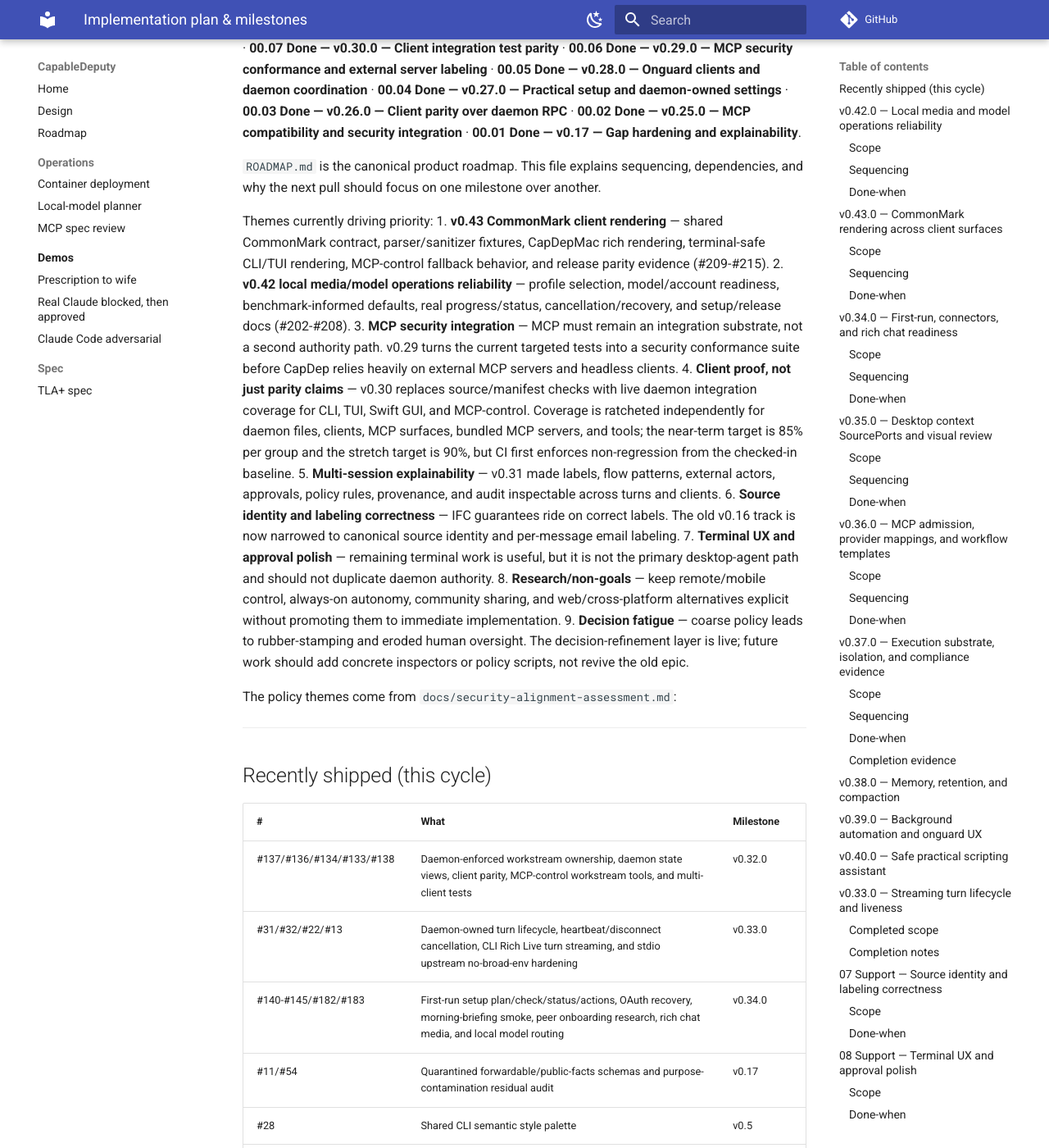
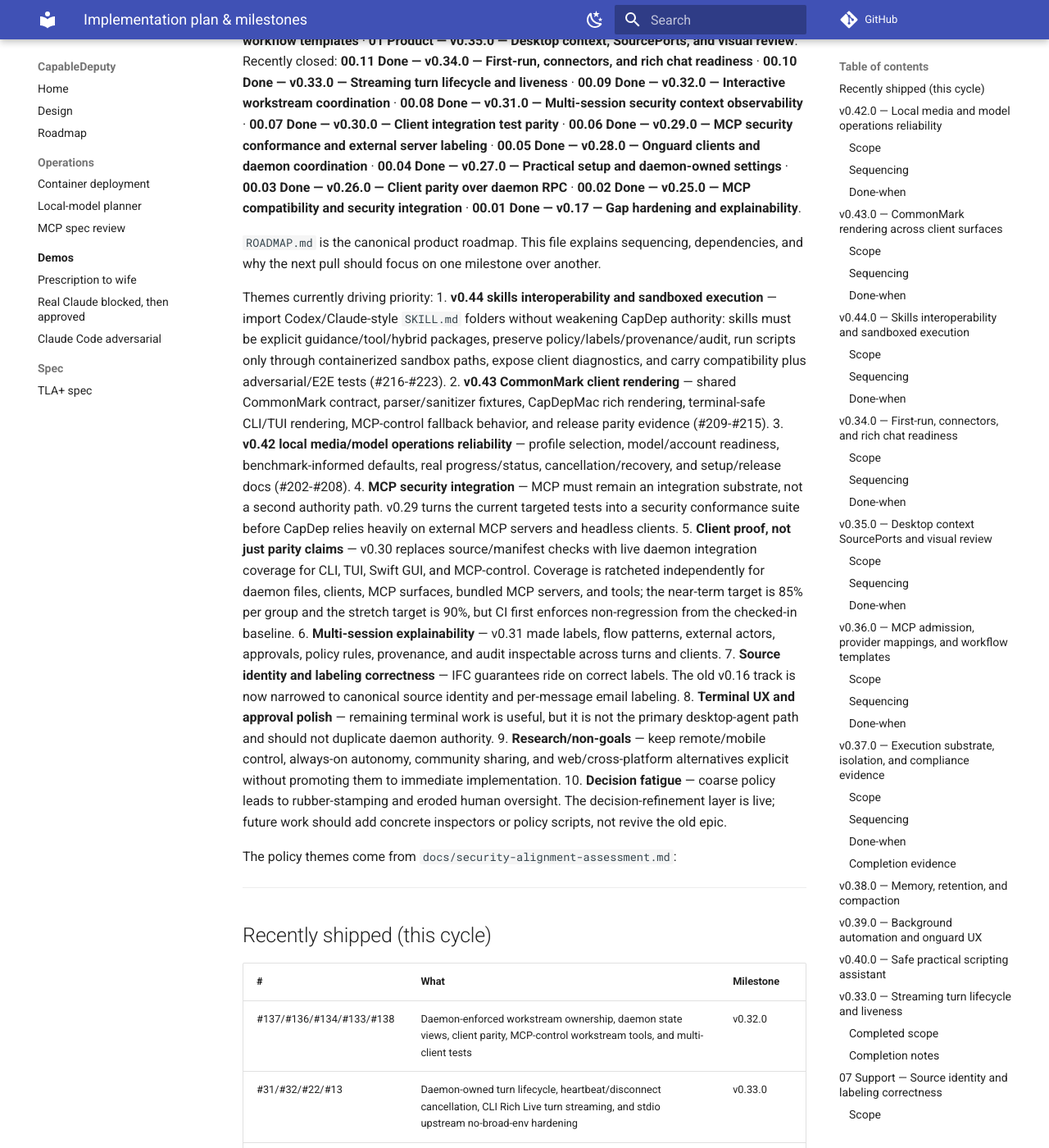
Before and after one commit to marctjones/capabledeputy, an MkDocs documentation site: the page built from docs/implementation-plan.md, in a window 1280 px wide and 1400 px high, scrolled down 642 px. Shown: the whole window at 82% size. Built offline with MkDocs 1.6.1 and Material for MkDocs 9.7.7, drawn with Linux system fonts in a browser that asks for light colours; comment, search, counter and statistics services are not loaded; some of the changed text lies outside the part shown.

Commit message:
docs: add v0.44 skills interoperability milestone

```diff
--- a/docs/implementation-plan.md
+++ b/docs/implementation-plan.md
@@ -2,17 +2,21 @@
 
 Living plan that organizes the open GitHub issues into sequenced milestones
 with dependencies. Authoritative status is GitHub; this doc is the *sequencing
-rationale*. Last refreshed 2026-07-03 — **v0.42 local media/model operations
-reliability** is closed and **v0.43 CommonMark rendering across client
-surfaces** is implemented locally for tracker closeout. The live GitHub tracker
-has no unmilestoned open issues, and every GitHub milestone title now carries
-an ordered prefix.
+rationale*. Last refreshed 2026-07-04 — **v0.42 local media/model operations
+reliability** is closed, **v0.43 CommonMark rendering across client surfaces**
+is implemented locally for tracker closeout, and **v0.44 skills
+interoperability and sandboxed execution** is the next open product milestone.
+The live GitHub tracker has no unmilestoned open issues, and every GitHub
+milestone title now carries an ordered prefix.
 
 Recently completed milestone (GitHub): **12 Product — v0.42.0 — Local media
 and model operations reliability**.
 
 Current closeout milestone (GitHub): **13 Product — v0.43.0 — CommonMark
 rendering across client surfaces**.
+
+Next implementation milestone (GitHub): **14 Product — v0.44.0 — Skills
+interoperability and sandboxed execution** (#216-#223).
 
 Recently completed product milestones: **11 Product — v0.41.0 — CapDepMac
 reliability and safe scripting UX** · **06 Product — v0.40.0 — Safe practical
@@ -39,37 +43,43 @@
 dependencies, and why the next pull should focus on one milestone over another.
 
 Themes currently driving priority:
-1. **v0.43 CommonMark client rendering** — shared CommonMark contract,
+1. **v0.44 skills interoperability and sandboxed execution** — import
+   Codex/Claude-style `SKILL.md` folders without weakening CapDep authority:
+   skills must be explicit guidance/tool/hybrid packages, preserve
+   policy/labels/provenance/audit, run scripts only through containerized
+   sandbox paths, expose client diagnostics, and carry compatibility plus
+   adversarial/E2E tests (#216-#223).
+2. **v0.43 CommonMark client rendering** — shared CommonMark contract,
    parser/sanitizer fixtures, CapDepMac rich rendering, terminal-safe CLI/TUI
    rendering, MCP-control fallback behavior, and release parity evidence
    (#209-#215).
-2. **v0.42 local media/model operations reliability** — profile selection,
+3. **v0.42 local media/model operations reliability** — profile selection,
    model/account readiness, benchmark-informed defaults, real progress/status,
    cancellation/recovery, and setup/release docs (#202-#208).
-3. **MCP security integration** — MCP must remain an integration substrate, not
+4. **MCP security integration** — MCP must remain an integration substrate, not
    a second authority path. v0.29 turns the current targeted tests into a
    security conformance suite before CapDep relies heavily on external MCP
    servers and headless clients.
-4. **Client proof, not just parity claims** — v0.30 replaces source/manifest
+5. **Client proof, not just parity claims** — v0.30 replaces source/manifest
    checks with live daemon integration coverage for CLI, TUI, Swift GUI, and
    MCP-control.
    Coverage is ratcheted independently for daemon files, clients, MCP
    surfaces, bundled MCP servers, and tools; the near-term target is 85% per
    group and the stretch target is 90%, but CI first enforces non-regression
    from the checked-in baseline.
-5. **Multi-session explainability** — v0.31 made labels, flow patterns,
+6. **Multi-session explainability** — v0.31 made labels, flow patterns,
    external actors, approvals, policy rules, provenance, and audit inspectable
    across turns and clients.
-6. **Source identity and labeling correctness** — IFC guarantees ride on
+7. **Source identity and labeling correctness** — IFC guarantees ride on
    correct labels. The old v0.16 track is now narrowed to canonical source
    identity and per-message email labeling.
-7. **Terminal UX and approval polish** — remaining terminal work is useful,
+8. **Terminal UX and approval polish** — remaining terminal work is useful,
    but it is not the primary desktop-agent path and should not duplicate daemon
    authority.
-8. **Research/non-goals** — keep remote/mobile control, always-on autonomy,
+9. **Research/non-goals** — keep remote/mobile control, always-on autonomy,
    community sharing, and web/cross-platform alternatives explicit without
    promoting them to immediate implementation.
-9. **Decision fatigue** — coarse policy leads to rubber-stamping and eroded
+10. **Decision fatigue** — coarse policy leads to rubber-stamping and eroded
    human oversight. The decision-refinement layer is live; future work should
    add concrete inspectors or policy scripts, not revive the old epic.
 
@@ -206,6 +216,59 @@
   supported capability levels.
 - Release documentation accurately describes supported CommonMark behavior and
   known limits.
+
+## v0.44.0 — Skills interoperability and sandboxed execution
+
+Open on 2026-07-04. CapDep already has a flat `SKILL.md` adapter that turns
+markdown skills into policy-gated quarantined tools. v0.44 broadens that into
+Codex/Claude-style folder compatibility without letting imported skills become
+an untracked authority path. The core product promise is compatibility with
+CapDep's security model: skills can add knowledge and workflow affordances, but
+they cannot grant themselves capabilities, silently inject privileged
+instructions, or run host scripts outside the sandbox.
+
+### Scope
+
+| Issue | Work | Status |
+|---|---|---|
+| #216 | EPIC: SKILL.md interoperability with CapDep security guarantees | Open |
+| #217 | Enforce CapDep policy, labels, provenance, and audit for skills | Open |
+| #218 | Model skill modes as guidance, tool, or hybrid | Open |
+| #220 | Add compatibility, adversarial, and end-to-end tests for skills | Open |
+| #221 | Import Codex and Claude SKILL.md folder formats | Open |
+| #222 | Run skill scripts only in containerized sandboxes | Open |
+| #223 | Expose skill registry and diagnostics across clients | Open |
+
+### Sequencing
+
+1. Define the normalized package model and compatibility subset (#221).
+2. Decide and implement explicit guidance/tool/hybrid flow semantics (#218).
+3. Wire policy, labels, provenance, and audit before any richer execution path
+   ships (#217).
+4. Route all skill `scripts/` execution through containerized sandbox/devbox
+   primitives with declared mounts and audited artifacts (#222).
+5. Expose daemon/client registry and diagnostics so invalid or degraded skills
+   are visible without reading raw package internals (#223).
+6. Close with compatibility fixtures, adversarial tests, E2E flows, client
+   parity, and docs (#220).
+
+### Done-when
+
+- Codex-style and Claude-style sample skills import cleanly, or fail with clear
+  compatibility diagnostics.
+- Imported skills are explicit `guidance`, `tool`, or `hybrid` packages; no
+  skill guidance is treated as operator/system authority.
+- Skill metadata cannot escalate capabilities, weaken policy, launder labels,
+  or hide provenance.
+- Skill scripts never execute as raw host subprocesses; they run only through
+  CapDep sandbox/container paths with audited inputs, outputs, mounts, and
+  artifacts.
+- CLI, TUI, CapDepMac, and MCP-control can show installed, invalid, disabled,
+  and degraded skill states.
+- The standard suite includes parser/loader compatibility fixtures,
+  adversarial metadata tests, resource traversal tests, sandbox escape
+  refusals, policy/audit assertions, and at least one guidance, tool, and
+  script E2E flow.
 
 **EPIC #41 is closed** (layer live, frequency policy, `capdep why`).
 **EPIC #42 is closed** with source identity and labeling correctness captured
```
Also changed, not shown: ROADMAP.md (+10 -6 lines).
